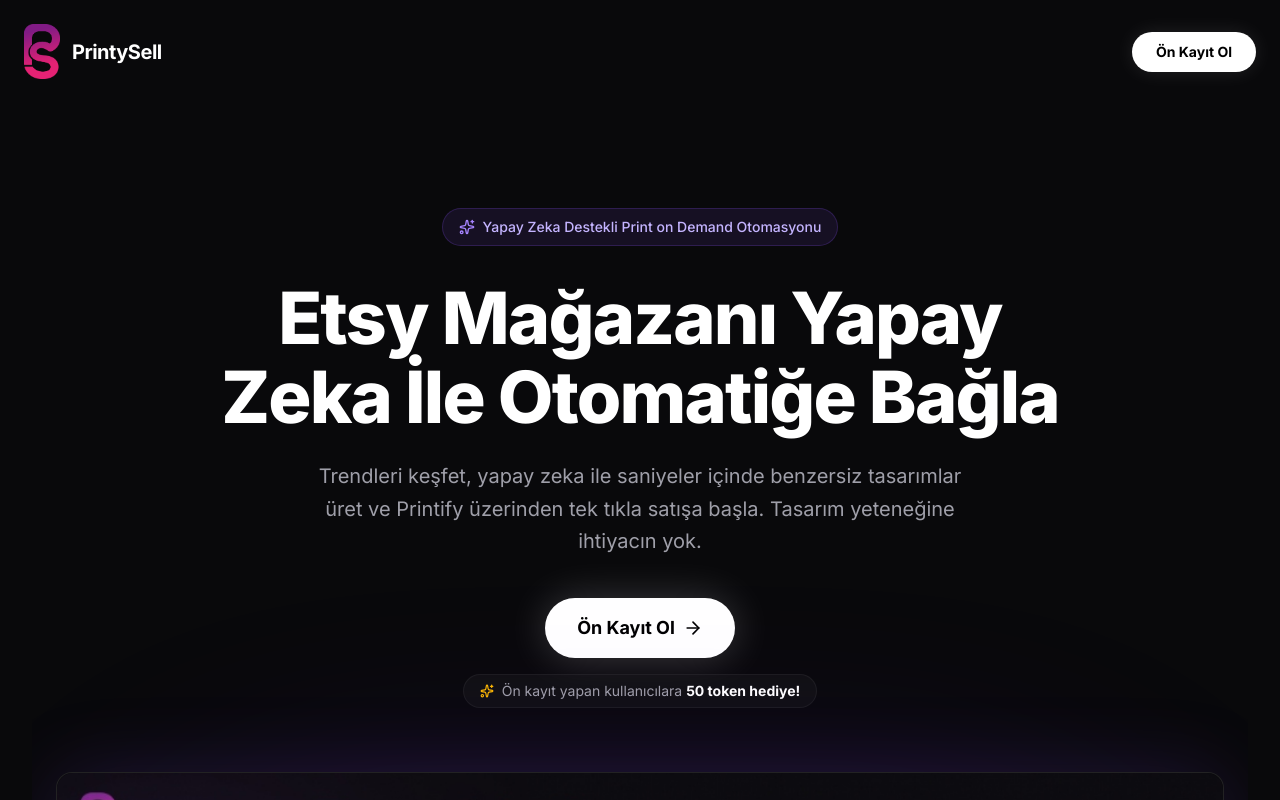
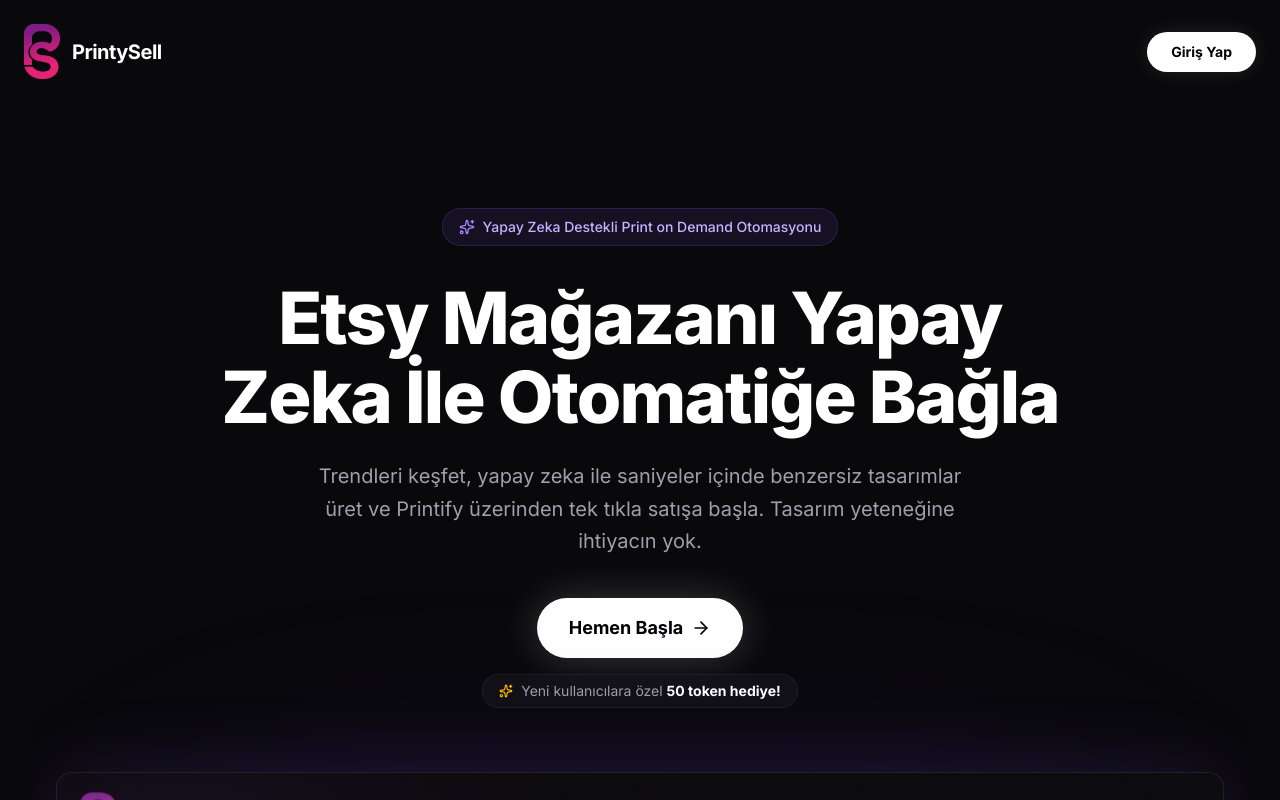
Before and after one commit to Oguzhan1511/etsy, a Next.js app: page / in a window 1280 px wide. Built offline with nearby package versions, Linux system fonts and the light colour scheme; no server answers.

Commit message:
feat: remove waitlist restriction and launch the site

```diff
--- a/src/app/page.tsx
+++ b/src/app/page.tsx
@@ -137,10 +137,10 @@ export default function LandingPage() {
           </div>
           <div className="flex items-center gap-6">
             <Link
-              href="/waitlist"
+              href="/login"
               className="text-sm font-bold bg-white text-black px-6 py-2.5 rounded-full hover:bg-zinc-200 transition-transform hover:scale-105 shadow-[0_0_20px_rgba(255,255,255,0.1)]"
             >
-              Ön Kayıt Ol
+              Giriş Yap
             </Link>
           </div>
         </div>
@@ -166,15 +166,15 @@ export default function LandingPage() {
 
             <div className="flex flex-col items-center justify-center mb-16 gap-4">
               <Link
-                href="/waitlist"
+                href="/login"
                 className="px-8 py-4 rounded-full bg-white hover:bg-zinc-200 text-black font-bold text-lg transition-transform hover:scale-105 flex items-center gap-2 shadow-[0_0_40px_rgba(255,255,255,0.2)]"
               >
-                Ön Kayıt Ol
+                Hemen Başla
                 <ArrowRight size={20} />
               </Link>
               <div className="flex items-center gap-2 text-sm text-zinc-400 bg-zinc-900/50 border border-white/5 px-4 py-1.5 rounded-full">
                 <Sparkles size={14} className="text-amber-400" />
-                <span>Ön kayıt yapan kullanıcılara <strong className="text-white">50 token hediye!</strong></span>
+                <span>Yeni kullanıcılara özel <strong className="text-white">50 token hediye!</strong></span>
               </div>
             </div>
           </FadeInContent>
@@ -331,20 +331,20 @@ export default function LandingPage() {
         {/* FINAL CTA */}
         <section className="max-w-4xl mx-auto px-6 py-32 text-center mt-20">
           <FadeInContent>
-            <h2 className="text-4xl md:text-5xl font-bold text-white mb-6">Sistem Ön Kayıta Açık!</h2>
+            <h2 className="text-4xl md:text-5xl font-bold text-white mb-6">Satışa Başlamak İçin Hazır Mısın?</h2>
             <p className="text-xl text-zinc-400 mb-10 max-w-2xl mx-auto">
-              Kontenjan dolmadan yerinizi ayırtın, sistem herkese açıldığında herkesten bir adım önde başlayın.
+              Hemen hesabını oluştur, mağazanı bağla ve yapay zeka gücüyle kazanmaya başla.
             </p>
             <div className="flex flex-col items-center gap-4">
               <Link
-                href="/waitlist"
+                href="/login"
                 className="inline-flex items-center justify-center gap-2 px-10 py-5 rounded-full bg-white hover:bg-zinc-200 text-black font-bold text-xl transition-transform hover:scale-105 shadow-[0_0_30px_rgba(255,255,255,0.2)]"
               >
-                Hemen Ön Kayıt Ol
+                Hemen Ücretsiz Başla
                 <ArrowRight size={20} />
               </Link>
               <span className="text-sm font-medium text-amber-400 bg-amber-500/10 px-4 py-2 rounded-full border border-amber-500/20">
-                🎁 Ön kayıt yapan kullanıcılara 50 token hediye!
+                🎁 Yeni kullanıcılara 50 token hediye!
               </span>
             </div>
           </FadeInContent>
--- a/src/middleware.ts
+++ b/src/middleware.ts
@@ -41,26 +41,14 @@ export function middleware(request: NextRequest) {
     return response;
   }
 
-  // 2. If no dev access, restrict everything EXCEPT waitlist and its APIs
-  if (!hasDevAccess) {
-    // Only these paths are allowed for the public (Waitlist)
-    const isWaitlistRoute =
-      path === '/waitlist' ||
-      path === '/api/auth/register' ||
-      path === '/api/auth/google' ||
-      path === '/api/etsy/callback'; // etsy callback might be needed if testing
-
-    if (!isAdminRoute && !isWaitlistRoute) {
-      // Redirect all public traffic to waitlist
-      return NextResponse.redirect(new URL('/waitlist', request.url));
-    }
-  }
+  // 2. Disabled waitlist restriction (Site is LIVE)
+  // if (!hasDevAccess) { ... }
 
   // 3. Normal Authentication Logic (Only runs if they have dev_access)
   const isPublicRoute = publicRoutes.includes(path);
 
   // If the route is not an API, not an admin route, and not explicitly public, it requires a user session.
-  if (!isAdminRoute && !isApiRoute && !isPublicRoute && hasDevAccess) {
+  if (!isAdminRoute && !isApiRoute && !isPublicRoute) {
     const authToken = request.cookies.get('auth_token')?.value;
 
     if (!authToken) {
```
